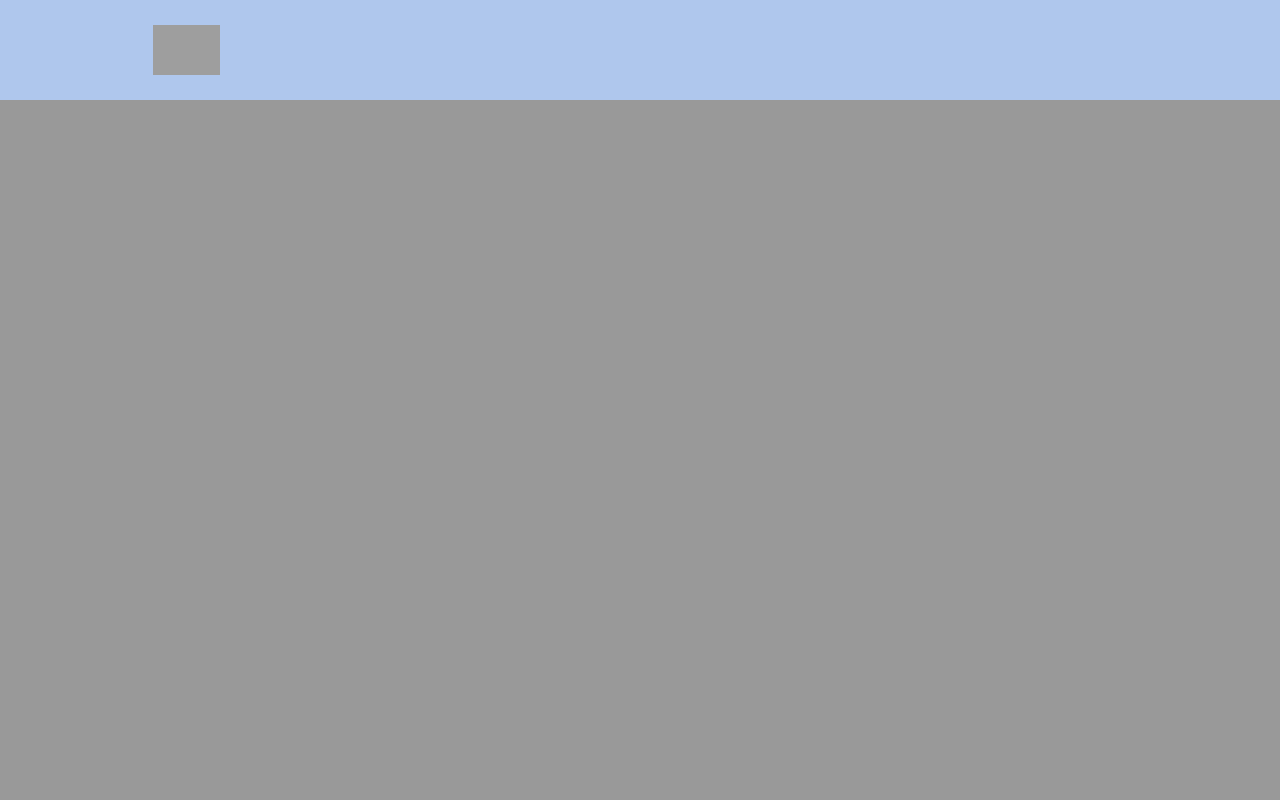
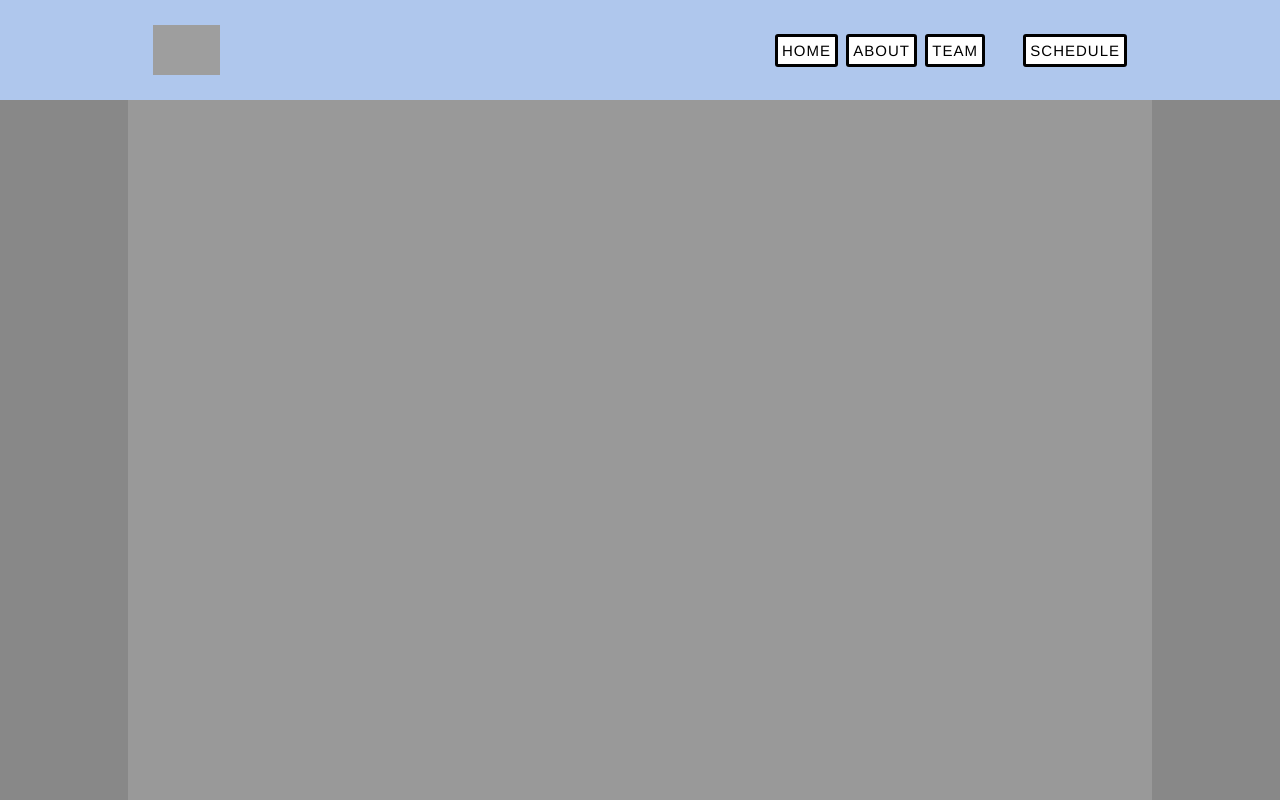
Before and after one commit to pnkfluffy/consultingwebpage, a plain HTML site: page index.html in a window 1280 px wide. Drawn offline with Linux system fonts and the light colour scheme; grey boxes are pictures that could not be loaded.

Commit message:
layout and navbar improved

```diff
--- a/index.html
+++ b/index.html
@@ -7,14 +7,37 @@
 <body>
   <header id="banner" class="navbar" style="top: 0px;">
     <div class="container">
-      <a href="#top"> <!--link this to top-->
+      <a class="scrollable" href="#top"> <!--link this to top-->
         <img class="logo-top" src="http://cryptocurrencyconsulting.com/Logos/transparent/CCC.png" alt="cryptocurrencyconsulting | professional consulting"> </img>
       </a>
       <nav id="navbar" role="navigation">
         <ul class="navbar-right">
-
+          <li class="active">
+            <a class="scrollable" href="#"> Home </a>
+          </li>
+          <div class="blocker"></div>
+          <li class="">
+            <a class="scrollable" href="#"> About </a>
+          </li>
+          <div class="blocker"></div>
+          <li class="">
+            <a class="scrollable" href="#"> Team </a>
+          </li>
+          <div class="blocker" style="width:30px"></div>
+          <li>
+            <a href="#" style=""> Schedule </a>
+          </li>
         </ul>
       </nav>
     </div>
   </header>
+  <a id="top" name="home"></a>
+  <main>
+    <div class="mainBody">
+      <div class="home">
+      </div>
+    </div>
+  </main>
+
+
 </body>
--- a/styles.css
+++ b/styles.css
@@ -1,10 +1,12 @@
 /* styles for index.html */
 
+/*general*/
 body{
-  background-color: #999;
+  background-color: #888;
   font-family: "Helvetica Neue", Helvetica, Arial, sans-serif;
   margin: 0;
   padding: 0;
+  align-items: center;
 }
 header{
   width: 100%
@@ -15,10 +17,24 @@ img{
 a{
   background-color: transparent;
 }
+li{
+  display: inline-block;
+}
+a:link{
+  text-decoration: none;
+  color: black;
+}
+a:visited{
+  text-decoration: none;
+  color: black;
+}
+
+/*top banner*/
 #banner{
   background-color: #afc7ed;
   height: 100px;
   border-bottom: 20px #555;
+  position: absolute;
 }
 .container{
   width: 90%;
@@ -34,3 +50,50 @@ a{
   vertical-align: middle;
   margin: 25px;
 }
+.navbar-right{
+  width: auto;
+  height: auto;
+  display: block;
+  max-height: 100px;
+  margin-right: 25px;
+  list-style: none;
+  font-size: 15px;
+  color: #555;
+}
+.blocker{
+  display: inline-block;
+  background-color: inherit;
+}
+.navbar-right > li{
+  height: 100%;
+  text-transform: uppercase;
+  letter-spacing: 1px;
+  padding: 5px 4px 5px 4px;
+  text-decoration: none;
+  display: inline-flex;
+  border: black 3px solid;
+  background-color: white;
+  border-radius: 3px;
+}
+
+/*main body*/
+main{
+  position: absolute;
+  display: block;
+  box-sizing: border-box;
+  left: 0px;
+  right: 0px;
+  top: 100px;
+  bottom: 0px;
+}
+.mainBody{
+  background-color: #999;
+  border-left: 2px;
+  border-right: 10px;
+  border-color: #666;
+  max-width: 1024px;
+  height: 100%;
+  display: flex;
+  align-items: center;
+  margin: auto;
+}
```
